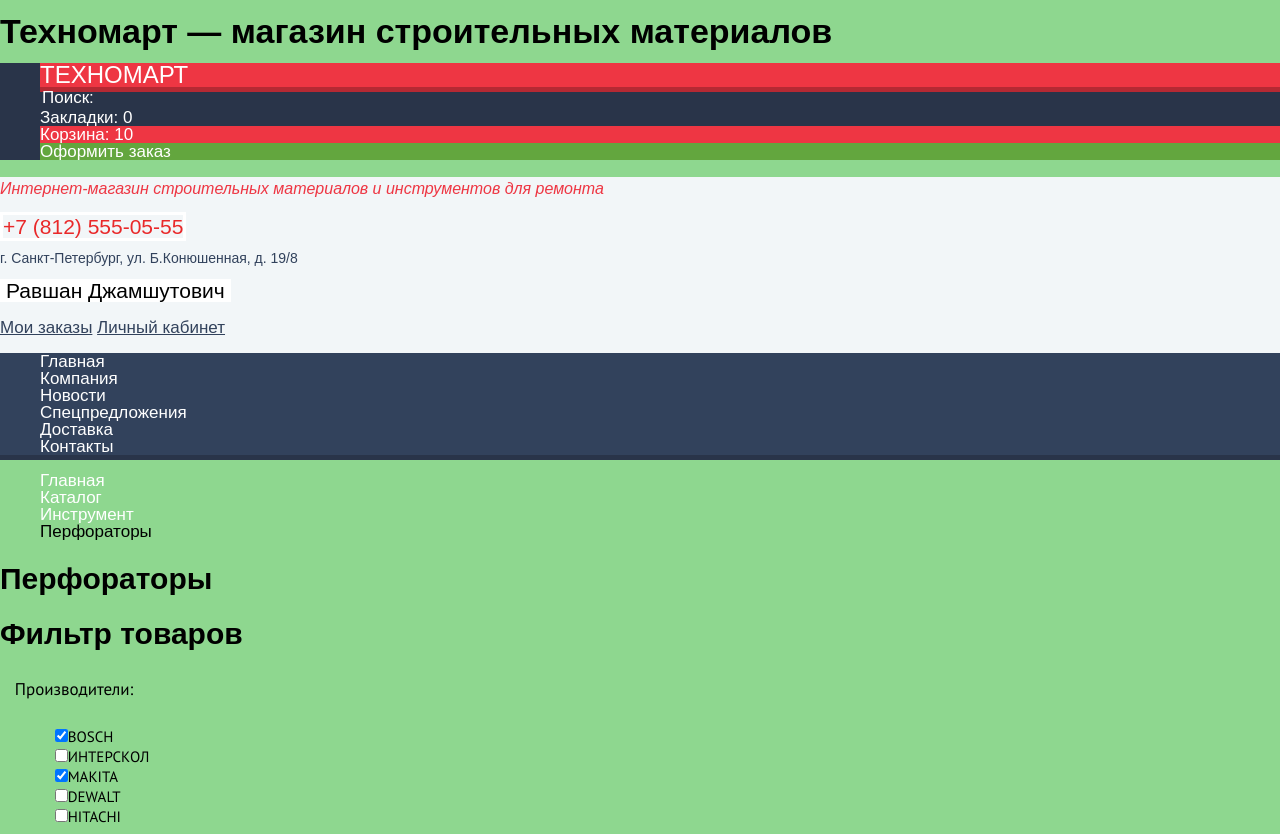
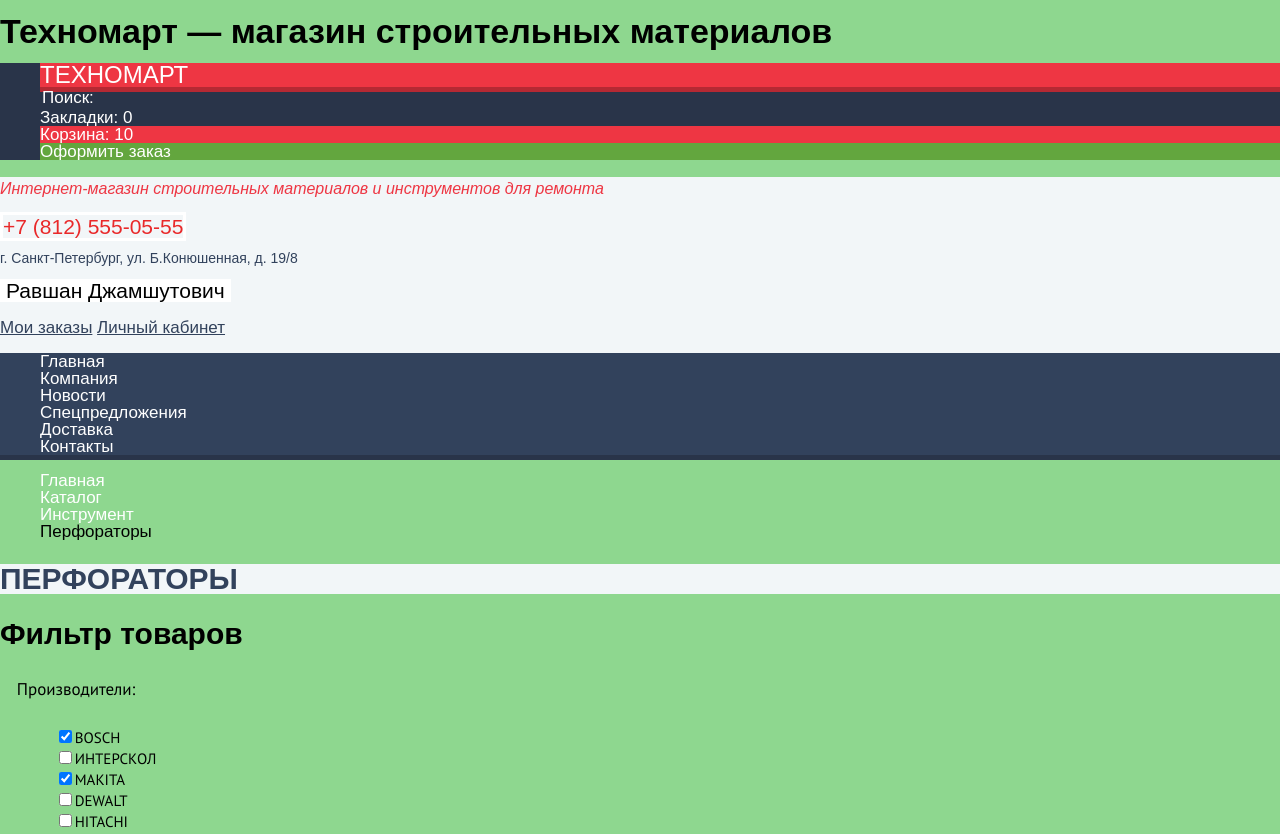
Before and after one commit to memerde/45285-technomart, a plain HTML site: page catalog.html in a window 1280 px wide. Shown: the top 834 px of the page. Drawn offline with nearby package versions, Linux system fonts and the light colour scheme; a web font is replaced by a local one.

Commit message:
Обновления после 5-й лекции

```diff
--- a/catalog.html
+++ b/catalog.html
@@ -4,7 +4,7 @@
 	<meta charset="utf-8">
 	<title>Техномарт — магазин строительных материалов</title>
 	<link href="https://fonts.googleapis.com/css?family=Cuprum:400,400i700|PT+Sans:400,700&amp;subset=cyrillic" rel="stylesheet">
-	<link href="css/normalize.css" rel="stylesheet">
+	<!-- <link href="css/normalize.css" rel="stylesheet"> -->
 	<link href="css/style.css" rel="stylesheet">
 </head>
 <body>
@@ -61,7 +61,7 @@
 			<li class="breadcrumbs-current">Перфораторы</li>
 		</ul>
 
-		<h2 class="main-h2">Перфораторы</h2>
+		<h2 class="catalog-title">Перфораторы</h2>
 
 		<section class="filters">
 			<h2 class="visually-hidden">Фильтр товаров</h2>
@@ -124,7 +124,6 @@
 
 		<section class="catalog">
 			<h2 class="visually-hidden">Список товаров</h2>
-			<h2 class="catalog-title">Перфораторы</h2>
 			<ul class="catalog-list">
 				<li class="catalog-item">
 
--- a/css/style.css
+++ b/css/style.css
@@ -238,12 +238,17 @@ legend {
 	border:none;
 }
 
+
 /* заголовок категории */
 .catalog-title {
 	color: #32425c;
 	text-transform: uppercase;
 	background-color: #f2f6f8;
+	font-size: 30px;
+ 	line-height: 30px;
 }
+
+
 /* товар */
 .catalog-item {
 	font-size: 18px;
@@ -351,6 +356,9 @@ h2 {
 	line-height: 30px;
 	color: #000000;
 }
+
+
+
 .company p {
 	font-family: "pt sans", arial, sans-serif;
 	font-size: 13px;
```
Also changed, not shown: index.html (+1 -1 lines).
